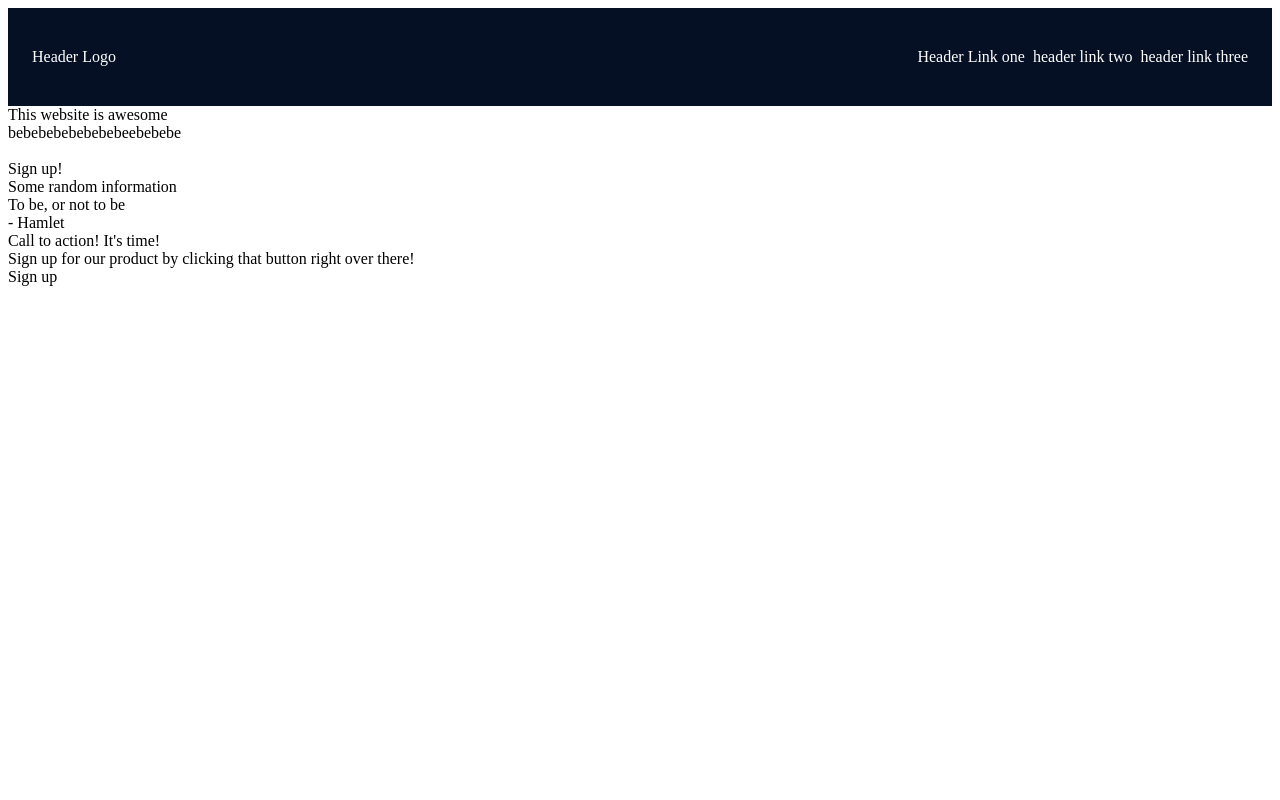
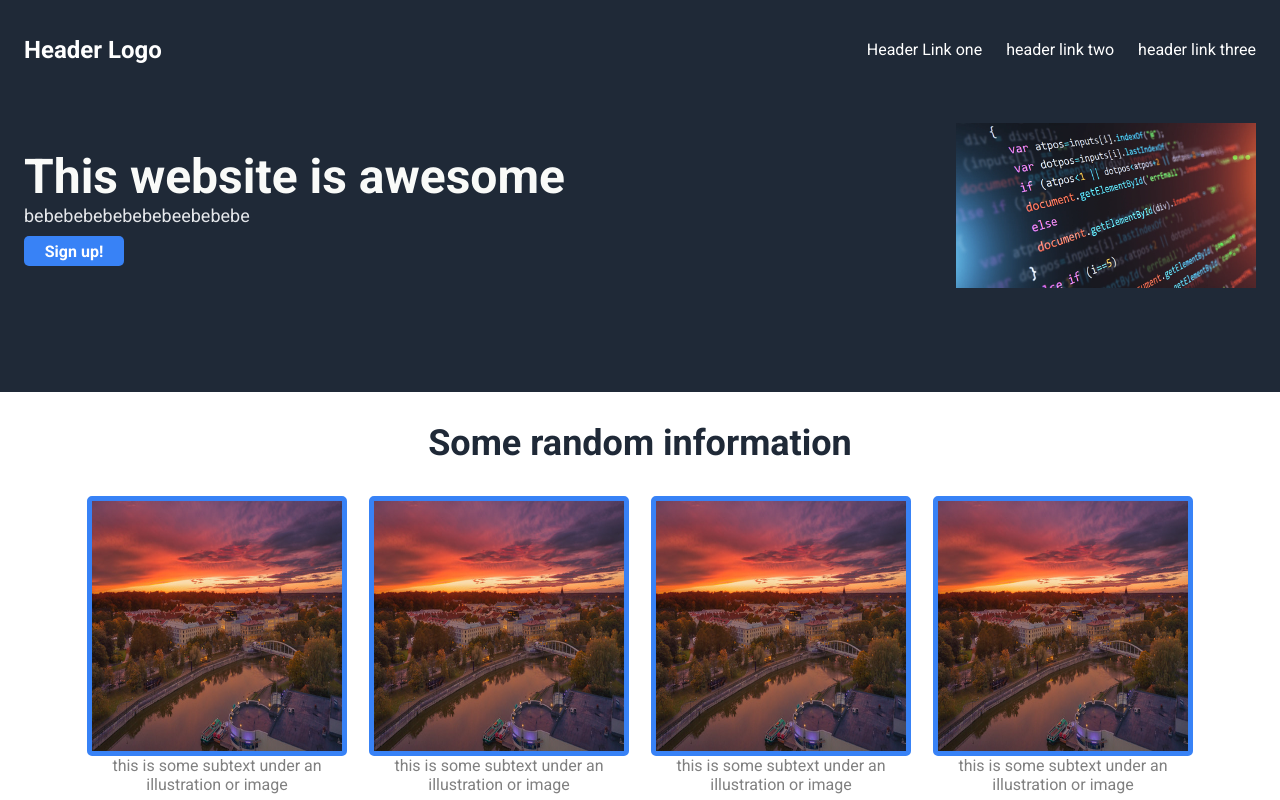
Before and after one commit to MrCrazy000/odin-landing-page, a plain HTML site: page index.html in a window 1280 px wide. Shown: the top 800 px of the page. Drawn offline with Linux system fonts and the light colour scheme.

Commit message:
Modify CSS and STYLE.
New style for a page.

```diff
--- a/index.html
+++ b/index.html
@@ -5,12 +5,15 @@
     <meta name="viewport" content="width=device-width, initial-scale=1.0">
     <title>Landing Page</title>
     <link rel="stylesheet" href="styles.css">
+    <link rel="preconnect" href="https://fonts.googleapis.com">
+    <link rel="preconnect" href="https://fonts.gstatic.com" crossorigin>
+    <link href="https://fonts.googleapis.com/css2?family=Roboto:wght@400;700&display=swap" rel="stylesheet">
 </head>
 <body>
 
     <section>
         <div class="header">
-            <div>Header Logo</div>
+            <div class="header-logo">Header Logo</div>
             <ul>
             <li>Header Link one</li>
             <li>header link two</li>
@@ -18,32 +21,51 @@
             </ul>
         </div>
         <div class="hero">
-            <div>This website is awesome</div>
-            <div>bebebebebebebebeebebebe</div>
-            <img>
-            <div class="hero-button"><a>Sign up!</a></div>
+            <div class="hero-left">
+                <div class="hero-headline">This website is awesome</div>
+                <div class="hero-subtext">bebebebebebebebeebebebe</div>
+                <div class="hero-button"><a href="https://www.google.com">Sign up!</a></div>
+            </div>
+            <div class="hero-right">
+                <img src="photo1.webp" alt="coding" style="width: 300px;">
+
+            </div>
         </div>
     </section>
 
-    <section>
-        <div class="photos-heading">Some random information</div>
-        <div class="photo"></div>
-        <div class="photo"></div>
-        <div class="photo"></div>
-        <div class="photo"></div>
-    </section>
+    <div class="photo-section">
+        <div class="photo-heading">Some random information</div>
+        <div class="photo-container">
+            <div class="photo">
+                <img src="sunset.jpg" alt="sunset">
+                <div>this is some subtext under an illustration or image</div>
+            </div>
+            <div class="photo">
+                <img src="sunset.jpg" alt="sunset">
+                <div>this is some subtext under an illustration or image</div>
+            </div>
+            <div class="photo">
+                <img src="sunset.jpg" alt="sunset">
+                <div>this is some subtext under an illustration or image</div>
+            </div>
+            <div class="photo">
+                <img src="sunset.jpg" alt="sunset">
+                <div>this is some subtext under an illustration or image</div>
+            </div>
+        </div>
+    </div>
 
-    <section>
+    <div class="quote-section">
         <div class="quote">To be, or not to be</div>
         <div class="quote-author">- Hamlet</div>
-    </section>
+    </div>
 
-    <section>
+    <div>
         <div class="cta">
             <div>Call to action! It's time!</div>
             <div>Sign up for our product by clicking that button right over there!</div>
             <div><a>Sign up</a></div>
         </div>
-    </section>
+    </div>
 </body>
 </html>
--- a/styles.css
+++ b/styles.css
@@ -1,20 +1,128 @@
 body {
     display: flex;
     flex-direction: column;
+    font-family: 'Roboto', sans-serif;
+}
+
+html, body {
+    height: 100%;
+    margin: 0;
+}
+
+a {
+    text-decoration: none;
+    color: inherit;
 }
 
 .header {
     display: flex;
     flex-direction: row;
-    background-color: #051024;
+    background-color: #1f2937;
     color: white;
     align-items: center;
     justify-content: space-between;
     padding: 24px;
 }
 
+.header-logo {
+    font-size: 24px;
+    font-weight: 900;
+}
+
+.hero {
+    display: flex;
+    background-color: #1f2937;
+    color: white;
+    align-items: center;
+    justify-content: space-between;
+    padding: 24px 24px 100px 24px;
+}
+
 ul {
     display: flex;
     list-style-type: none;
-    gap: 8px;
+    gap: 24px;
 }
+
+.hero-headline {
+    font-size: 48px;
+    font-weight: 900;
+    color: #F9FAF8;
+}
+
+.hero-subtext {
+    font-size: 18px;
+    color: #E5E7EB;
+    margin-bottom: 10px;
+}
+
+.hero-button {
+    display: flex;
+    background-color: #3882f6;
+    width: 100px;
+    height: 30px;
+    align-items: center;
+    justify-content: center;
+    border-radius: 5px;
+    font-weight: 800;
+}
+
+.photo-section {
+    display: flex;
+    flex-direction: column;
+    align-items: center;
+}
+
+.photo-heading {
+    font-size: 36px;
+    padding-top: 30px;
+    font-weight: 900;
+    color: #1f2937;
+}
+
+.photo img {
+    width: 250px;
+    height: 250px;
+    display: block;
+    border: #3882f6 solid 5px;
+    border-radius: 5px;
+}
+
+.photo-container {
+    display: flex;
+    justify-content: space-between;
+    gap: 32px;
+    margin-top: 32px;
+}
+
+.photo {
+    width: 250px;
+    display: flex;
+    flex-direction: column;
+    align-items: center;
+    text-align: center;
+    color: #808080;
+}
+
+.quote-section {
+    display: flex;
+    align-items: center;
+    justify-content: center;
+    flex-direction: column;
+    margin-top: 50px;
+    background-color: #E5E7EB;
+    padding: 100px;
+    gap: 30px
+}
+
+.quote {
+    font-size: 36px;
+    color: #1f2937;
+    font-weight: 300;
+    font-style: italic;
+}
+
+.quote-author {
+    text-align: right;
+    margin-left: 250px;
+}
```
Also changed, not shown: photo1.webp (added), sunset.jpg (added).
